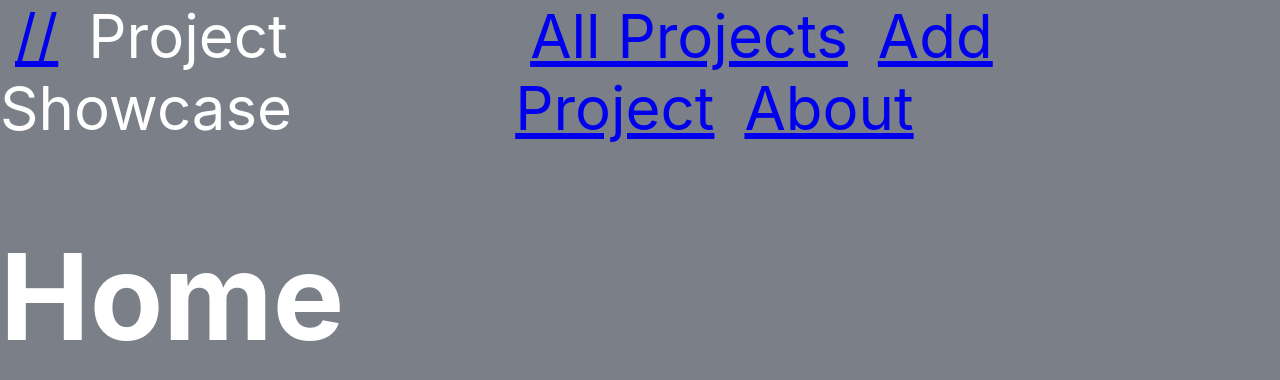
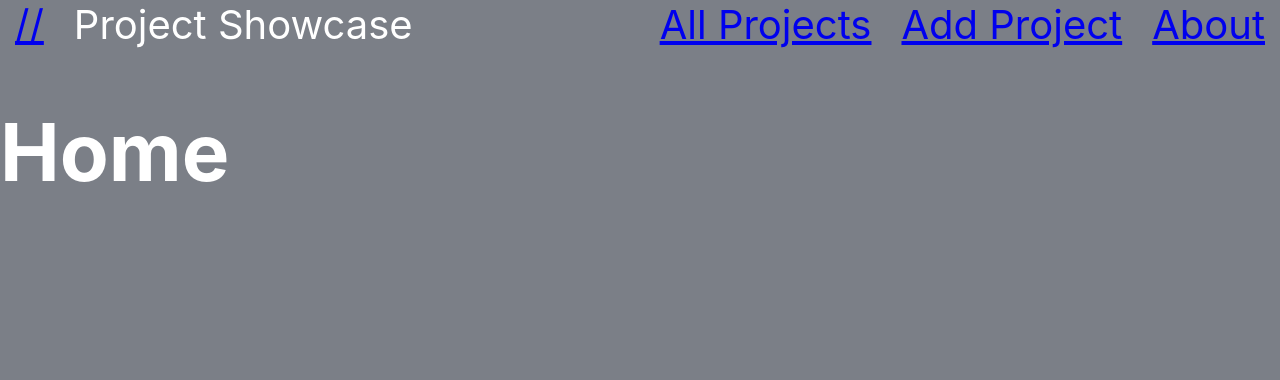
Before and after one commit to wayland-i/react-practice, a React (Create React App) app in the folder project-showcase-run-through/: page / in a window 1280 px wide. Shown: the top 380 px of the page. Built offline with nearby package versions, Linux system fonts and the light colour scheme; data requests are answered from the project's data file.

Commit message:
feat: tiles consuming json

```diff
--- a/project-showcase-run-through/src/App.js
+++ b/project-showcase-run-through/src/App.js
@@ -1,4 +1,5 @@
 import { Switch, Route } from "react-router-dom";
+import { useState, useEffect } from "react";
 
 import AddProjectForm from "./Pages/AddProjectForm";
 import Home from "./Pages/Home";
@@ -7,13 +8,28 @@ import NavBar from "./Components/NavBar";
 
 
 function App() {
+
+  const [projects, setProjects] = useState([]);
+  const [allProjectsClicked, setAllProjectsClicked] = useState(false);
+
+  useEffect(() => {
+    fetch('http://localhost:4000/projects')
+    .then(res => res.json())
+    .then(data => setProjects(data))
+
+  }, []);
+
+
   return (
     <div>
-      <NavBar />
+      <NavBar setAllProjectsClicked={setAllProjectsClicked}/>
 
       <Switch>
         <Route exact path="/">
-          <Home />
+          <Home
+            allProjectsClicked={allProjectsClicked}
+            projects={projects}
+          />
         </Route>
         <Route path="/projects/new">
           <AddProjectForm/>
--- a/project-showcase-run-through/src/Components/NavBar.js
+++ b/project-showcase-run-through/src/Components/NavBar.js
@@ -18,7 +18,7 @@ const Header = styled.header`
 `
 
 
-function NavBar() {
+function NavBar({ setAllProjectsClicked }) {
     return (
     <Header>
         <div>
@@ -29,7 +29,7 @@ function NavBar() {
         </div>
 
         <Navigation>
-            <NavLink to="/">
+            <NavLink to="/" onClick={() => setAllProjectsClicked(true)}>
                 All Projects
             </NavLink>
             <NavLink to="/projects/new">
--- a/project-showcase-run-through/src/Pages/Home.js
+++ b/project-showcase-run-through/src/Pages/Home.js
@@ -1,17 +1,15 @@
 import React, { useEffect, useState } from 'react';
+import Projects from './Projects';
 
-function Home() {
+function Home({ allProjectsClicked, projects }) {
 
-  const [projects, setProjects] = useState([]);
-
-  useEffect(() => {
-    fetch('')
-
-  }, [])
 
   return (
     <div>
       <h1>Home</h1>
+
+      { allProjectsClicked ? <Projects projects={projects} /> : null}
+
     </div>
   );
 }
--- /dev/null
+++ b/project-showcase-run-through/src/Pages/ProjectListItem.js
@@ -0,0 +1,27 @@
+import React from 'react';
+import styled from 'styled-components';
+
+
+const Tile = styled.div`
+    width: auto;
+    height: auto;
+    border: 2px solid black;
+    margin: 1%;
+`
+
+
+
+function ProjectListItem({ name, about, phase, link, image }) {
+  return (
+    <Tile>
+        <h4>
+            {name}
+        </h4>
+        <text>
+            {about}
+        </text>
+    </Tile>
+  );
+}
+
+export default ProjectListItem;
--- a/project-showcase-run-through/src/Pages/Projects.js
+++ b/project-showcase-run-through/src/Pages/Projects.js
@@ -1,8 +1,23 @@
 import React from 'react';
+import styled from 'styled-components';
+import ProjectListItem from './ProjectListItem';
 
-function Projects() {
+const Container = styled.ul`
+  display: grid;
+  grid-template-columns: 1fr 1fr 1fr 1fr 1fr;
+
+
+`
+
+
+function Projects({ projects }) {
   return (
-    <div>Projects</div>
+    <div>
+      <Container>
+      { projects.map(project => <ProjectListItem {...project} key={project.id}/>) }
+      </Container>
+
+    </div>
   );
 }
 
--- a/project-showcase-run-through/src/index.css
+++ b/project-showcase-run-through/src/index.css
@@ -7,7 +7,7 @@ body {
   -moz-osx-font-smoothing: grayscale;
   background-color: #7b7f87;
   color: white;
-  font-size: 60px
+  font-size: 40px
 }
 
 code {
```
